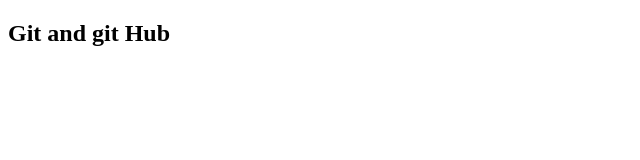
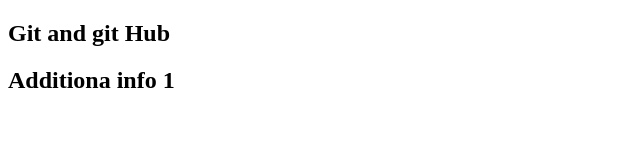
Before and after one commit to Sudhansu281/learning, a plain HTML site: page index.html in a window 1280 px wide. Shown: the whole page, without its empty margins (0-640 px from the left). Drawn offline with Linux system fonts and the light colour scheme.

Commit message:
Changes 1

```diff
--- a/index.html
+++ b/index.html
@@ -7,5 +7,6 @@
 </head>
 <body>
     <h2>Git and git Hub</h2>
+    <h2>Additiona info 1</h2>
 </body>
 </html>
```
